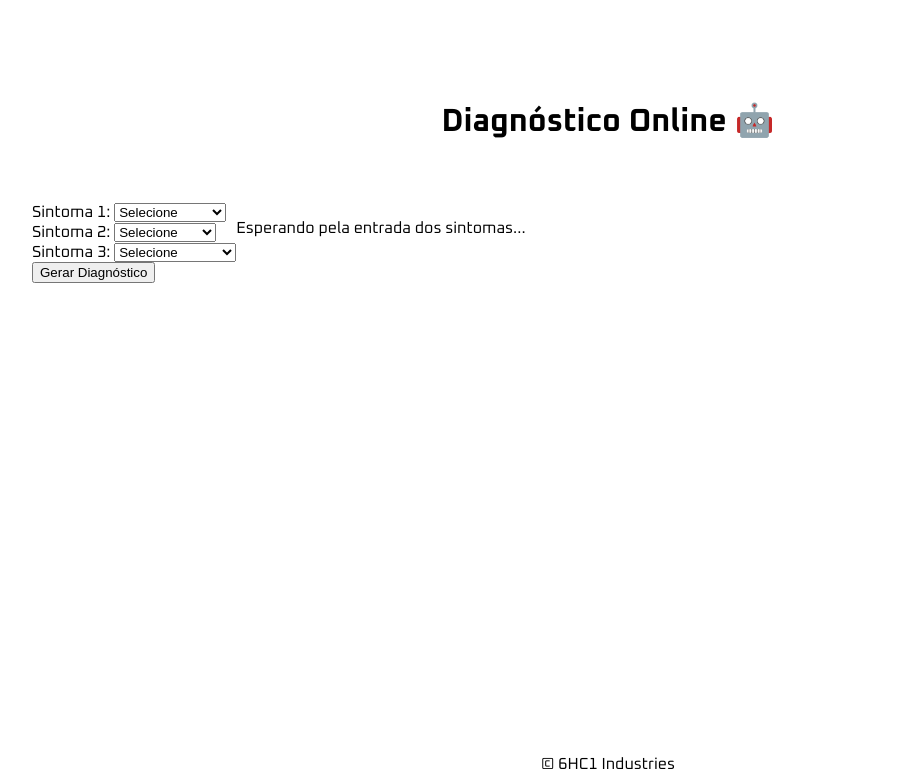
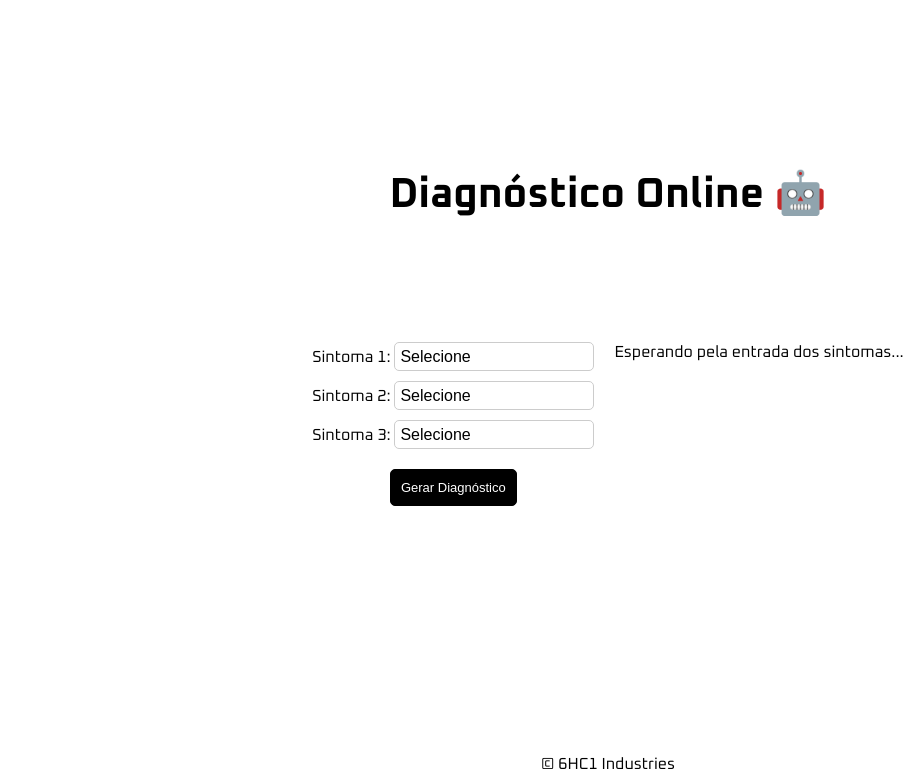
Before and after one commit to flnnn/diagnostico-online, a Flask app: page / in a window 1280 px wide. Shown: the top 771 px of the page, without its empty margins (32-954 px from the left). Run offline with Flask 3, Linux system fonts and the light colour scheme.

Commit message:
Update style.css

```diff
--- a/static/style.css
+++ b/static/style.css
@@ -1,4 +1,8 @@
 @import url('https://fonts.googleapis.com/css2?family=Oxanium:wght@200..800&display=swap');
+
+.helper {
+    border: 1px solid rgba(0, 0, 0, 0.267);
+}
 
 body {
     font-family: "Oxanium", sans-serif;
@@ -9,15 +13,68 @@ header {
     text-align: center;
     padding-top: 40px;
     margin: 0 auto;
-    margin-top: 40px;
+    margin-top: 100px;
+    margin-bottom: 100px;
+}
+
+header h1 {
+    font-size: 42px;
 }
 
 main {
     display: flex;
-    width: 90vw;
+    width: 50vw;
     margin: 0 auto;
     margin-top: 40px;
     padding: 20px 0;
+    justify-content: center;
+}
+
+section form {
+    text-align: center;
+}
+
+.sintomas {
+    margin-right: 20px;
+}
+
+.sintoma {
+    margin-bottom: 10px;
+}
+
+.sintomas select {
+    appearance: none;
+    -webkit-appearance: none;
+    -moz-appearance: none;
+    width: 200px;
+    padding: 5px;
+    border: 1px solid #ccc;
+    border-radius: 5px;
+    font-size: 16px;
+    background-color: white;
+}
+
+.sintomas button {
+    padding: 10px;
+    border: 1px solid #000000;
+    border-radius: 5px;
+    font-size: 13px;
+    background-color: #000000;
+    color: white;
+    cursor: pointer;
+    transition: background-color 0.3s;
+}
+
+#gerarDiagnostico {
+    margin-top: 10px;
+}
+
+.sintomas button:hover {
+    background-color: #303030;
+}
+
+.diagnostico p {
+    margin: 0;
 }
 
 footer {
```
